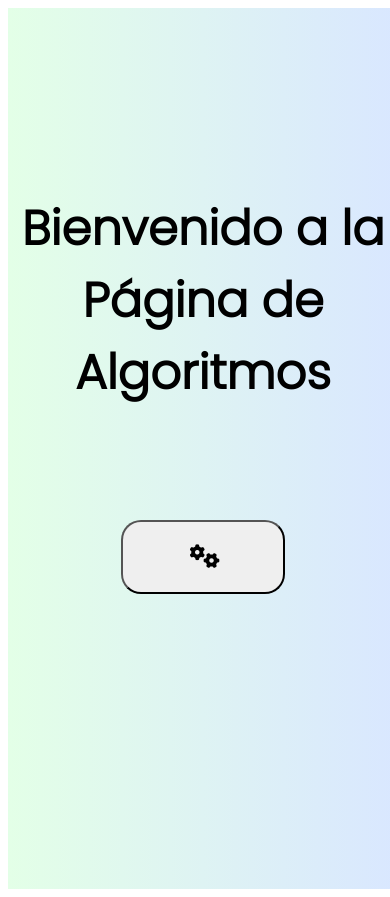
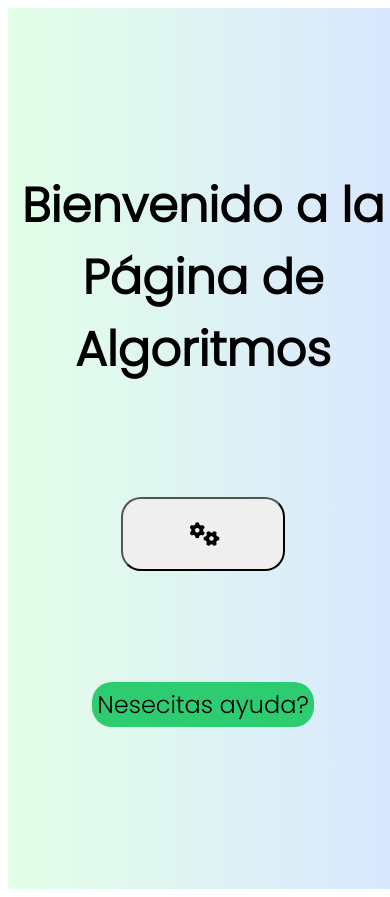
Before and after one commit to Daniel171202/Grafos-Analisis-Algoritmos, a Vue app in the folder frontend/: page / in a window 390 px wide. Built offline with nearby package versions, Linux system fonts and the light colour scheme; what v-network-graph would draw is missing.

Commit message:
Update homePage.vue
boton manual link

```diff
--- a/frontend/src/components/homePage.vue
+++ b/frontend/src/components/homePage.vue
@@ -42,6 +42,8 @@
           <!--<button class="opciones col-md-4" @click="goToPage('/tercera-pagina')"><span class="move"><i
                 class="fas fa-th fa-bounce"></i><a> Ir a Matriz</a></span></button>-->
         </div>
+        <button class="help"  @click="redirectToDriveFile">Nesecitas ayuda?
+        </button>
       </div>
     </body>
   </div>
@@ -54,6 +56,13 @@ export default {
     //NavBar,
   },
   methods: {
+    redirectToDriveFile() {
+      // Reemplaza 'URL_DEL_ARCHIVO_EN_GOOGLE_DRIVE' con el enlace público a tu archivo en Google Drive
+      const driveFileUrl = 'https://drive.google.com/file/d/16xFKaWOGo6UIOXd1LE_dta-X-z87Ob5Y/view?usp=drive_link';
+
+      // Abre el enlace en una nueva ventana o pestaña
+      window.open(driveFileUrl, '_blank');
+    },
     goToPage(route) {
       this.$router.push(route);
     },
@@ -144,5 +153,13 @@ body {
     font-size: 1.5rem;
     border-radius: 20px;
   }
+   .help {
+  background-color: #2ecc71;
+  font-size: 1.5rem;
+  border: none;
+  border-radius: 20px;
+  padding: 5px;
+
+}
 }
 </style>
```
